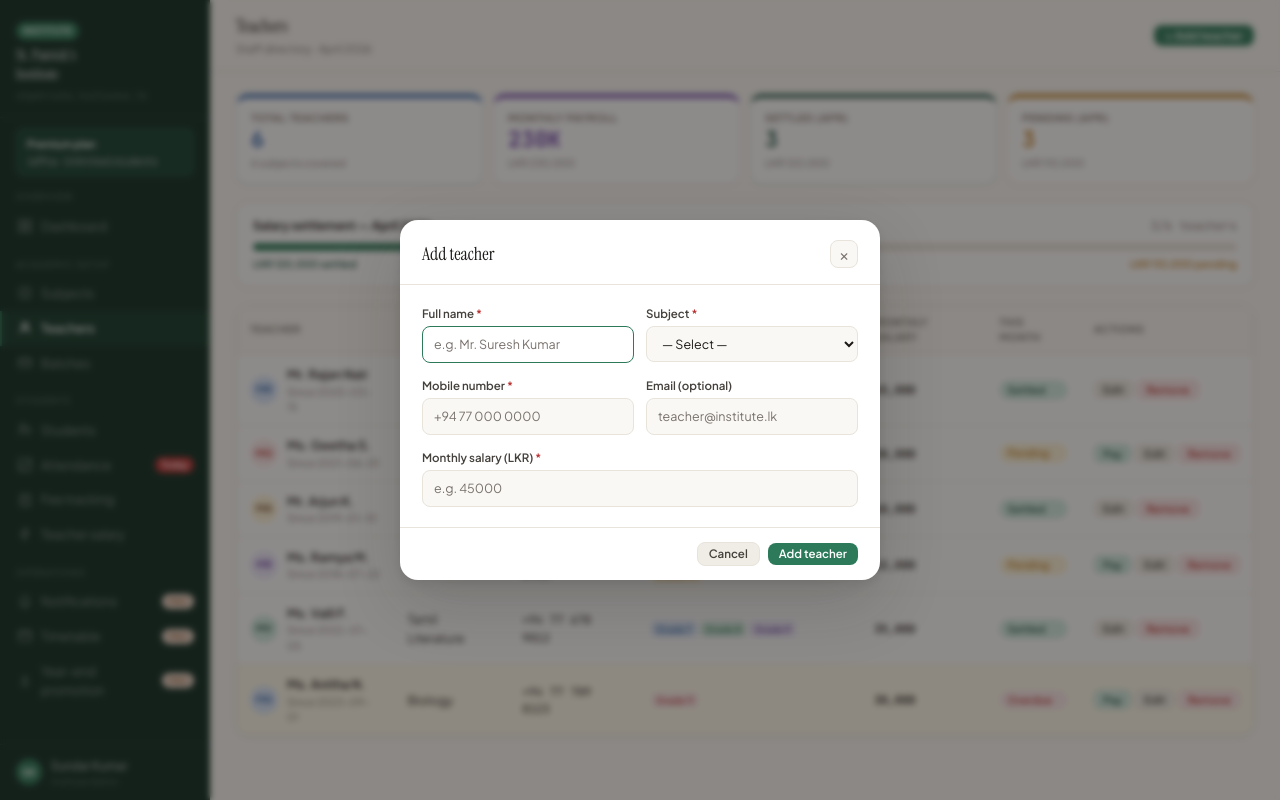
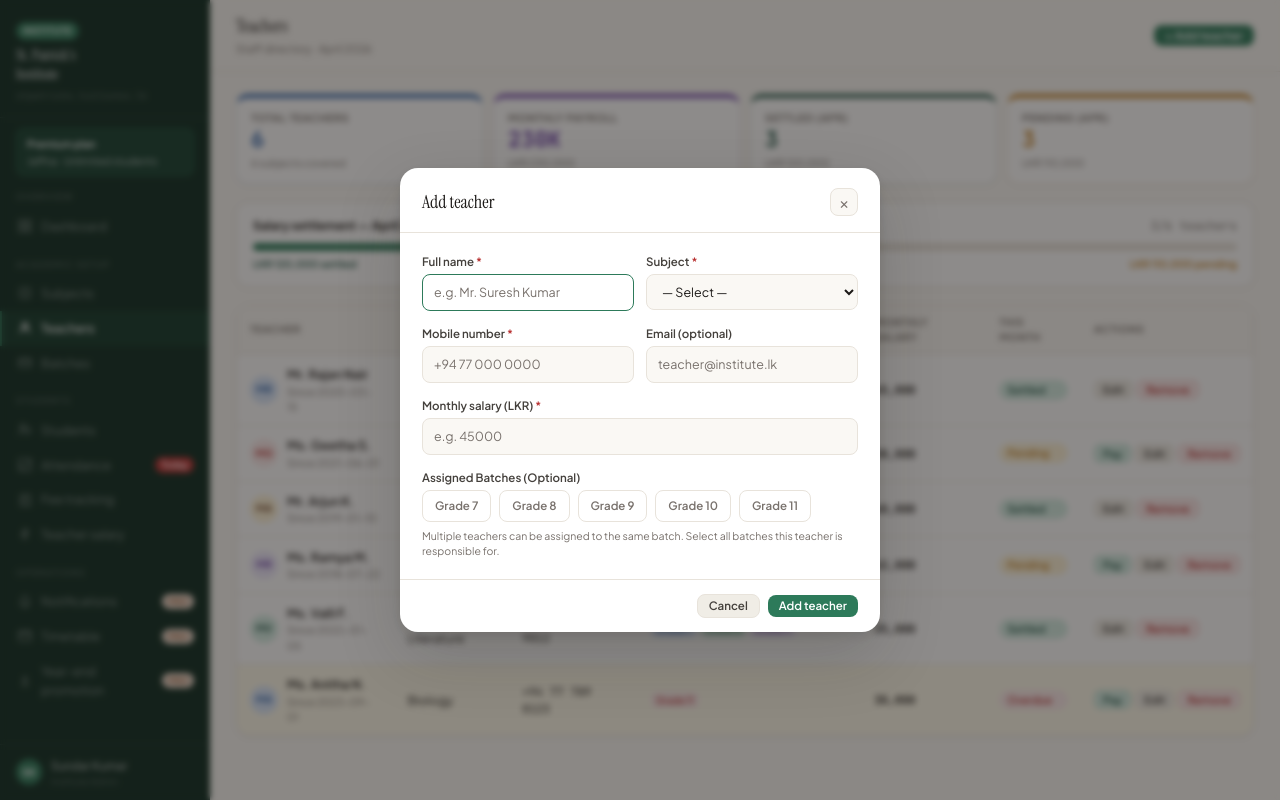
Before and after one commit to umakaranuma/tuitionos, a Next.js app in the folder frontend/institute/: page /teachers in a window 1280 px wide. Both pictures are taken after a click on the button "+ Add teacher". Built offline with nearby package versions, Linux system fonts and the light colour scheme.

Commit message:
feat: implement teachers management page with CRUD and payroll tracking functionality

```diff
--- a/frontend/institute/src/app/teachers/page.tsx
+++ b/frontend/institute/src/app/teachers/page.tsx
@@ -10,7 +10,7 @@ const SUBJECTS_LIST = ["Mathematics", "Physics", "Chemistry", "English", "Tamil
 const PAYMENT_METHODS = ["Bank transfer", "Cash", "Cheque", "Online (card)"];
 
 function blankForm() {
-  return { name: "", subject: "", mobile: "", email: "", salary: "" };
+  return { name: "", subject: "", mobile: "", email: "", salary: "", batchIds: [] as string[] };
 }
 
 function makeInitials(name: string) {
@@ -56,7 +56,7 @@ export default function TeachersPage() {
   const openAdd = () => { setForm(blankForm()); setEditTarget(null); setModal("add"); };
   const openEdit = (t: Teacher, e: React.MouseEvent) => {
     e.stopPropagation();
-    setForm({ name: t.name, subject: t.subject, mobile: t.mobile, email: t.email, salary: String(t.monthlySalary) });
+    setForm({ name: t.name, subject: t.subject, mobile: t.mobile, email: t.email, salary: String(t.monthlySalary), batchIds: [...t.batchIds] });
     setEditTarget(t);
     setModal("edit");
   };
@@ -70,7 +70,7 @@ export default function TeachersPage() {
         id: nextId, name: form.name, subject: form.subject,
         mobile: form.mobile, email: form.email,
         monthlySalary: parseInt(form.salary) || 0,
-        batchIds: [], joinDate: new Date().toISOString().slice(0, 10),
+        batchIds: form.batchIds, joinDate: new Date().toISOString().slice(0, 10),
         initials: makeInitials(form.name), bg, fg,
       };
       setTeachers(prev => [...prev, newTeacher]);
@@ -148,6 +148,32 @@ export default function TeachersPage() {
         <label className="flbl freq">Monthly salary (LKR)</label>
         <input type="number" placeholder="e.g. 45000" value={form.salary}
           onChange={e => setForm(f => ({ ...f, salary: e.target.value }))} />
+      </div>
+
+      {/* Batch Assignment */}
+      <div>
+        <label className="flbl">Assigned Batches (Optional)</label>
+        <div style={{ display: "flex", flexWrap: "wrap", gap: 8 }}>
+          {BATCHES.map(b => {
+            const isAssigned = form.batchIds.includes(b.id);
+            return (
+              <button key={b.id} onClick={() => {
+                setForm(f => ({
+                  ...f, batchIds: isAssigned ? f.batchIds.filter(id => id !== b.id) : [...f.batchIds, b.id]
+                }));
+              }} style={{
+                padding: "6px 12px", borderRadius: 8, fontSize: 11.5, fontWeight: 600, cursor: "pointer",
+                border: `1.5px solid ${isAssigned ? b.color : "var(--ln)"}`,
+                background: isAssigned ? b.colorL : "#fff",
+                color: isAssigned ? b.color : "var(--ink3)",
+                transition: "all 150ms"
+              }}>
+                {isAssigned ? "✓ " : ""}{b.label}
+              </button>
+            )
+          })}
+        </div>
+        <div className="fhint" style={{ marginTop: 6 }}>Multiple teachers can be assigned to the same batch. Select all batches this teacher is responsible for.</div>
       </div>
       {/* Preview avatar */}
       {form.name && (
```
